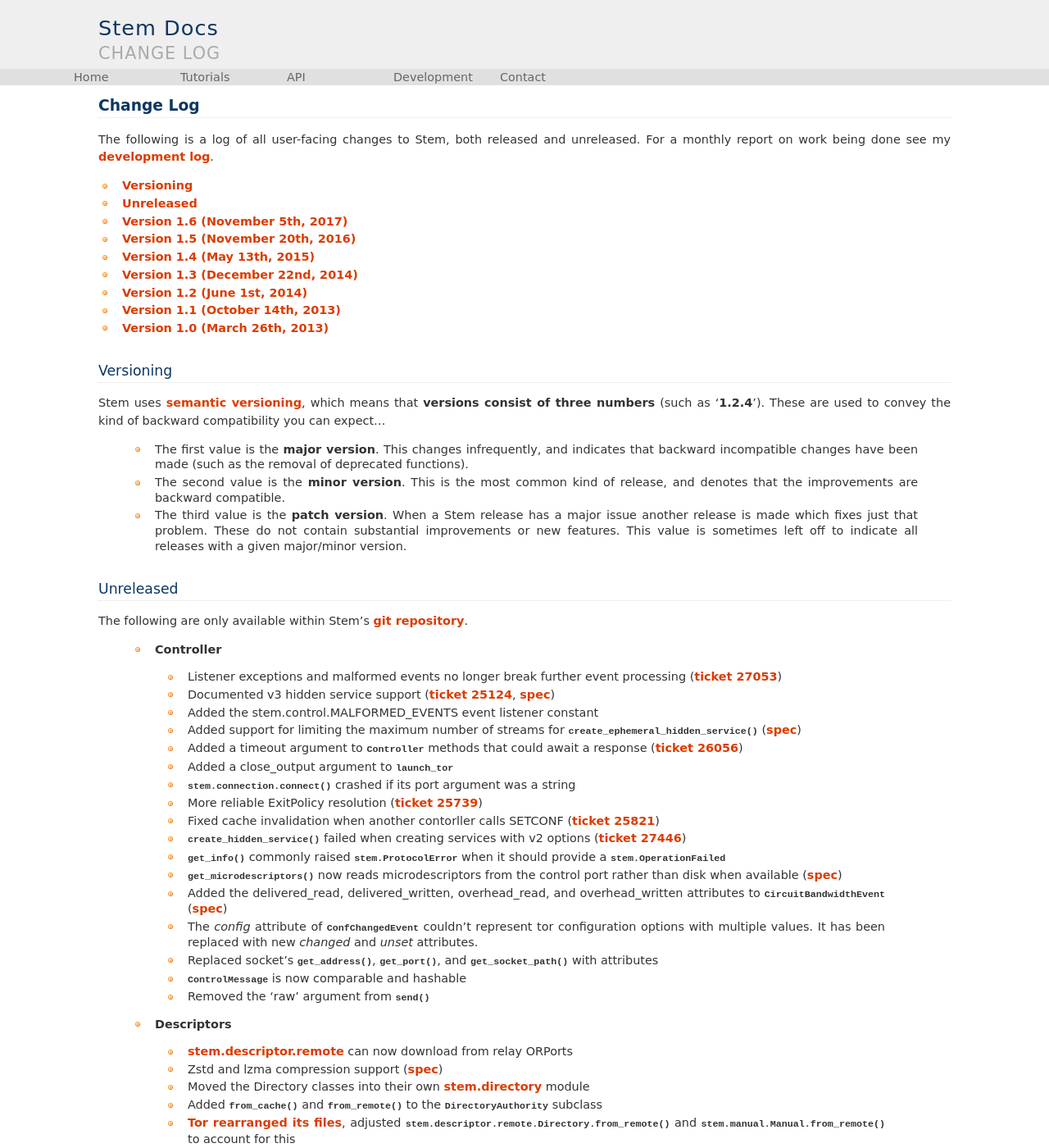
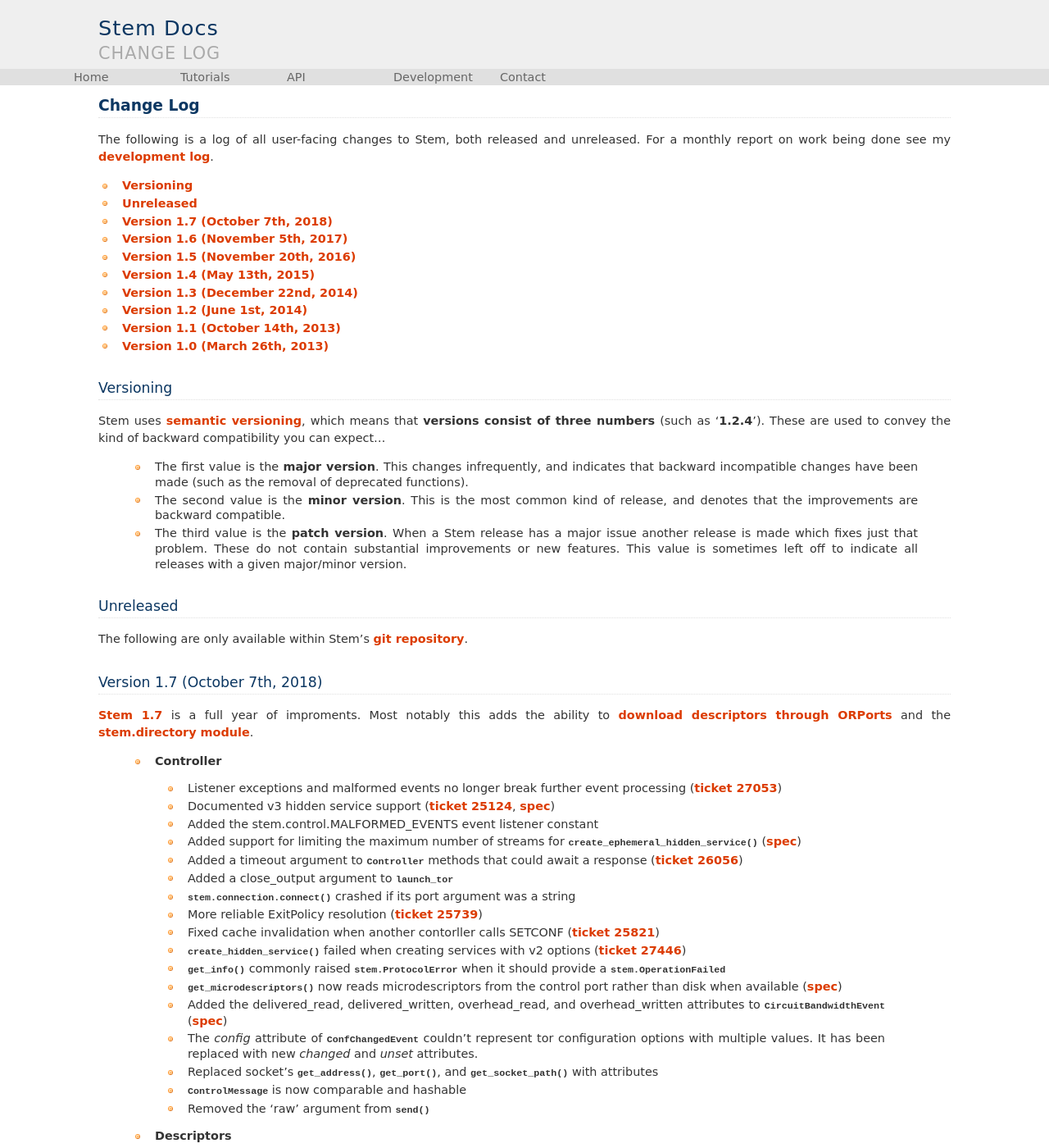
Before and after one commit to torproject/stem, a Sphinx documentation site: the page built from docs/change_log.rst, in a window 1280 px wide and 1400 px high. Shown: the whole window at 82% size. Built offline with Sphinx 7.4.7, drawn with Linux system fonts in a browser that asks for light colours.

Commit message:
Stem release 1.7.0

```diff
--- a/docs/change_log.rst
+++ b/docs/change_log.rst
@@ -7,6 +7,7 @@
 
 * :ref:`versioning`
 * :ref:`unreleased`
+* :ref:`version_1.7`
 * :ref:`version_1.6`
 * :ref:`version_1.5`
 * :ref:`version_1.4`
@@ -43,6 +44,17 @@
 
 The following are only available within Stem's `git repository
 <download.html>`_.
+
+.. _version_1.7:
+
+Version 1.7 (October 7th, 2018)
+-------------------------------
+
+`Stem 1.7 <http://blog.atagar.com/stem-release-1-7/>`_ is a full year of
+improments. Most notably this adds the ability to `download descriptors through
+ORPorts
+<tutorials/mirror_mirror_on_the_wall.html#where-can-i-get-the-current-descriptors>`_
+and the `stem.directory module <api/directory.html>`_.
 
  * **Controller**
 
--- a/docs/index.rst
+++ b/docs/index.rst
@@ -1,7 +1,7 @@
 Welcome to Stem!
 ================
 
-Stem is a Python controller library for `Tor <https://www.torproject.org/>`_. With it you can use Tor's `control protocol <https://gitweb.torproject.org/torspec.git/tree/control-spec.txt>`_ to script against the Tor process, or build things such as `Nyx <https://nyx.torproject.org/>`_. Stem's latest version is **1.6.0** (released November 5th, 2017).
+Stem is a Python controller library for `Tor <https://www.torproject.org/>`_. With it you can use Tor's `control protocol <https://gitweb.torproject.org/torspec.git/tree/control-spec.txt>`_ to script against the Tor process, or build things such as `Nyx <https://nyx.torproject.org/>`_. Stem's latest version is **1.7.0** (released October 7th, 2018).
 
 .. Main Stem Logo
    Source: http://www.wpclipart.com/plants/assorted/P/plant_stem.png.html
--- a/stem/__init__.py
+++ b/stem/__init__.py
@@ -488,7 +488,7 @@
 import stem.util
 import stem.util.enum
 
-__version__ = '1.6.0-dev'
+__version__ = '1.7.0'
 __author__ = 'Damian Johnson'
 __contact__ = 'atagar@torproject.org'
 __url__ = 'https://stem.torproject.org/'
```
